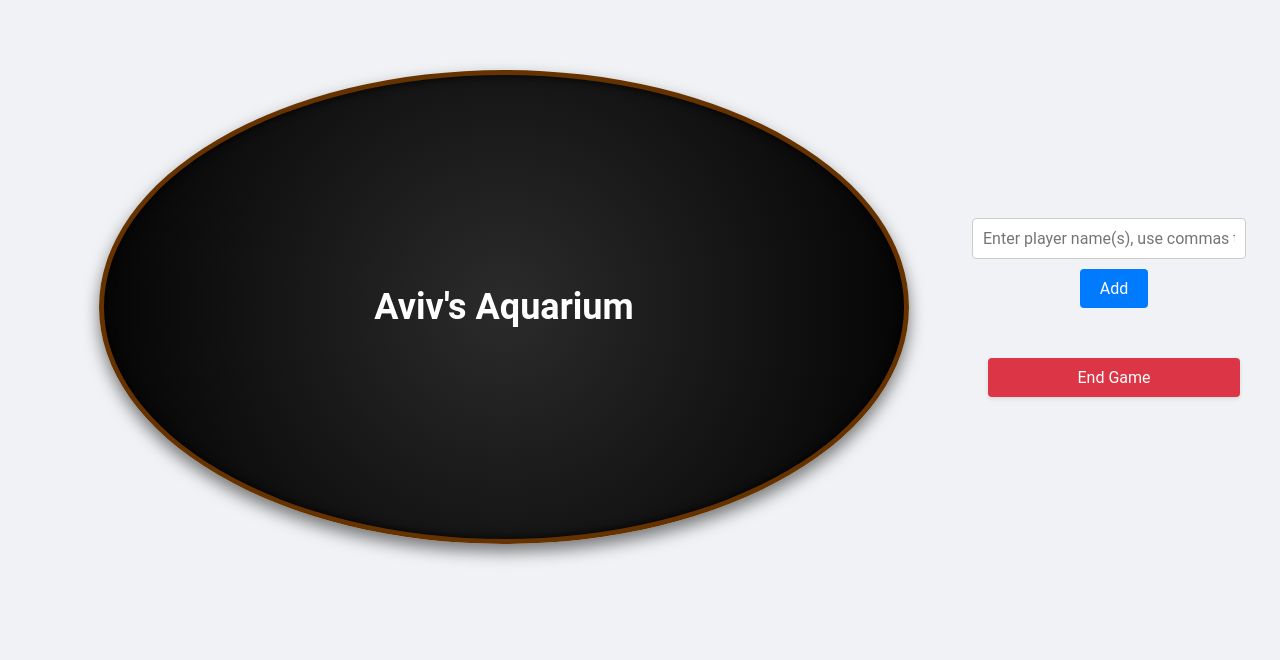
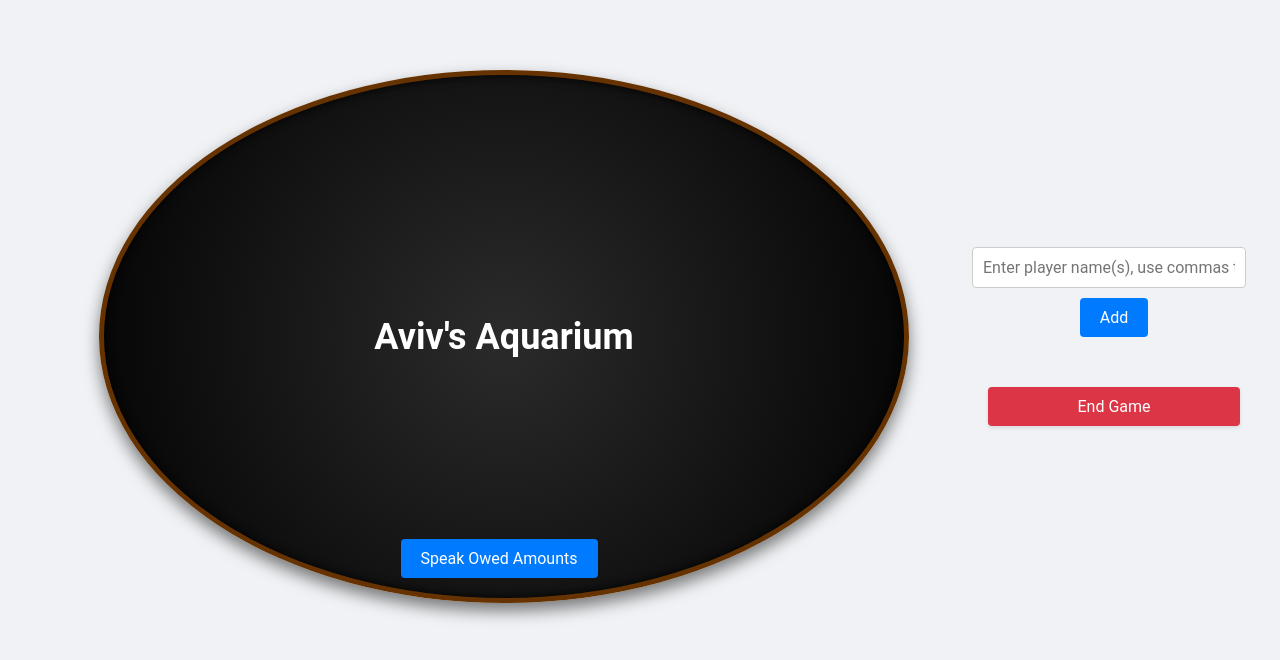
Before and after one commit to aviv92/KilfunimMeshugaim, a React (Vite) app: page / in a window 1280 px wide. Shown: the top 660 px of the page. Built offline with nearby package versions, Linux system fonts and the light colour scheme.

Commit message:
Add voice debt read
Signed-off-by: Aviv Turgeman <aturgema@redhat.com>

```diff
--- a/src/components/PokerTable/PokerTable.module.css
+++ b/src/components/PokerTable/PokerTable.module.css
@@ -208,6 +208,29 @@
   background-color: #0056b3;
 }
 
+.controls {
+  display: flex;
+  justify-content: center;
+  align-items: center;
+  margin-bottom: 20px;
+}
+
+.speakButton {
+  padding: 10px 20px;
+  margin-right: 10px;
+  background-color: #007bff;
+  color: #fff;
+  border: none;
+  border-radius: 4px;
+  cursor: pointer;
+  transition: background-color 0.3s;
+  font-size: 16px;
+}
+
+.speakButton:hover {
+  background-color: #0056b3;
+}
+
 .fish1,.fish7 {background-image:  url('src/assets/angel-fish_7590340.png'); background-size: cover;}
 .fish2,.fish8 {background-image:  url('src/assets/codfish_7591604.png'); background-size: cover;}
 .fish3,.fish9 {background-image:  url('src/assets/discus_7590435.png'); background-size: cover;}
--- a/src/components/PokerTable/PokerTable.tsx
+++ b/src/components/PokerTable/PokerTable.tsx
@@ -31,9 +31,23 @@ const PokerTable: React.FC = () => {
     }
   };
 
+  const speakOwedAmounts = () => {
+    const synth = window.speechSynthesis;
+    let utterance = new SpeechSynthesisUtterance();
+    utterance.text = players
+      .map((player) => `${player.name} owes ${player.owed} shekel`)
+      .join(". ");
+    synth.speak(utterance);
+  };
+
   return (
     <div className={styles.table}>
       <div className={styles.tableTitle}>Aviv's Aquarium</div>
+      <div className={styles.controls}>
+        <button onClick={speakOwedAmounts} className={styles.speakButton}>
+          Speak Owed Amounts
+        </button>
+      </div>
       {players.map((player, index) => (
         <div
           key={index}
@@ -80,12 +94,6 @@ const PokerTable: React.FC = () => {
             )}
             {selectedPlayerId === index && (
               <>
-                {/* <button
-                  className={styles.rebuyButton}
-                  onClick={() => updateOwed(index, 50)}
-                >
-                  50 תן לי
-                </button> */}
                 <button
                   className={styles.rebuyButton}
                   onClick={() => updateOwed(index, 100)}
```
